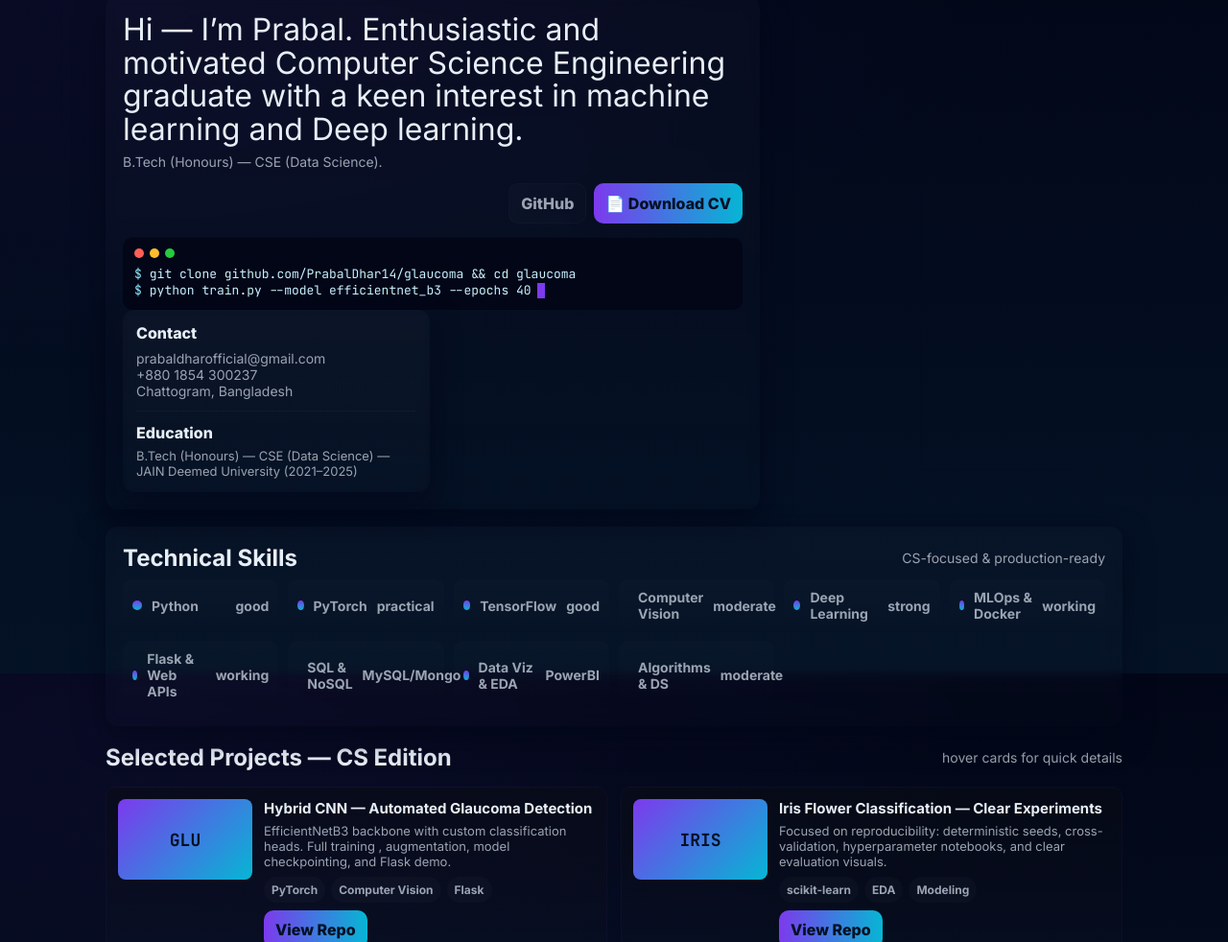
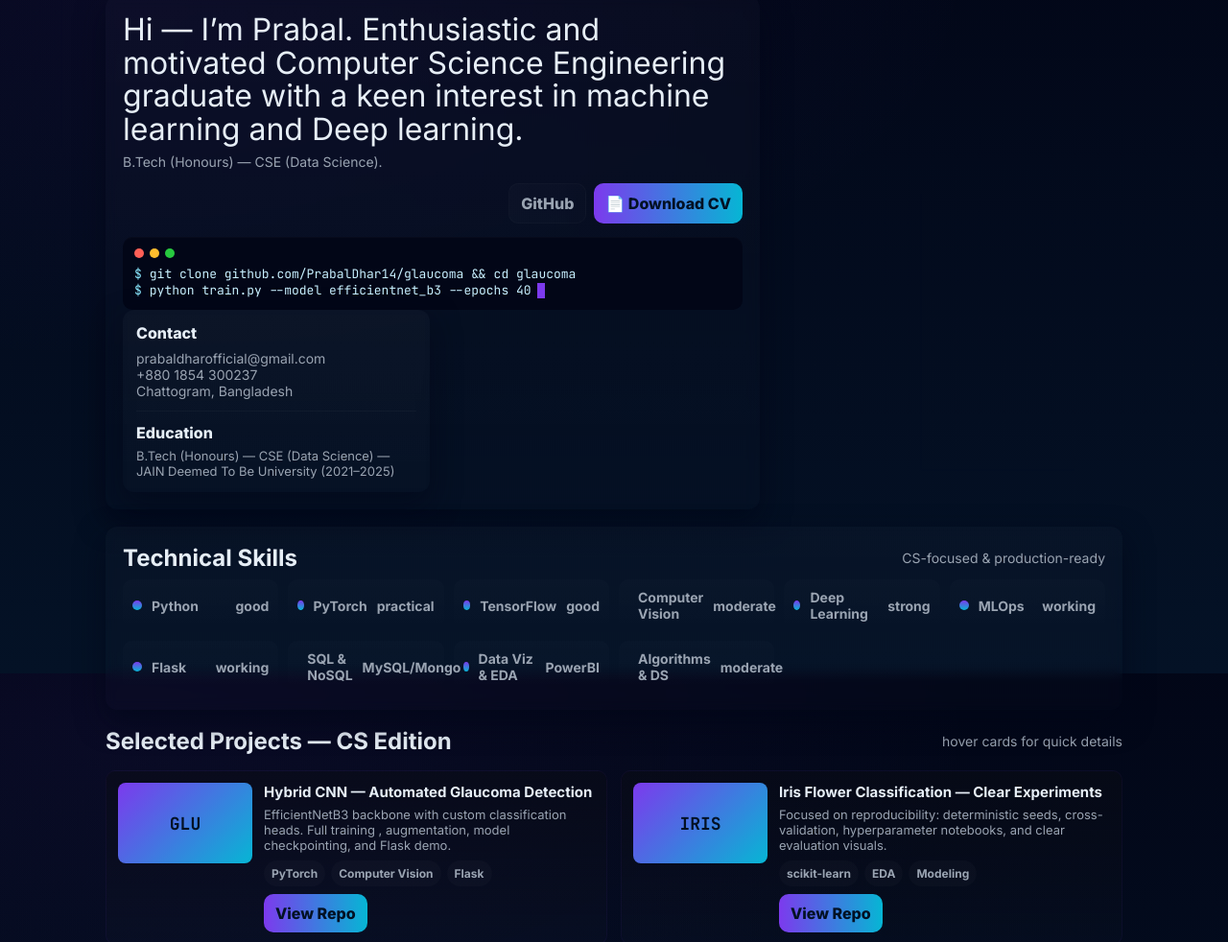
Before and after one commit to Prabaldhar/portfolio-website, a plain HTML site: page index.html in a window 1280 px wide. Shown: the part 118-1100 px from the top of the page at 96% size. Drawn offline with Linux system fonts and the light colour scheme.

Commit message:
Update index.html

```diff
--- a/index.html
+++ b/index.html
@@ -160,7 +160,7 @@
                 <div class="muted" style="margin-top:8px">prabaldharofficial@gmail.com<br/>+880 1854 300237<br/>Chattogram, Bangladesh</div>
                 <hr style="margin:12px 0;border:none;border-top:1px solid rgba(255,255,255,0.03)" />
                 <div style="font-weight:800">Education</div>
-                <div class="muted" style="font-size:13px;margin-top:6px">B.Tech (Honours) — CSE (Data Science) — JAIN Deemed University (2021–2025)</div>
+                <div class="muted" style="font-size:13px;margin-top:6px">B.Tech (Honours) — CSE (Data Science) — JAIN Deemed To Be University (2021–2025)</div>
               </div>
             </aside>
           </div>
@@ -176,8 +176,8 @@
             <div class="skill"><span class="dot"></span> TensorFlow <span style="margin-left:auto" class="muted">good</span></div>
             <div class="skill"><span class="dot"></span> Computer Vision <span style="margin-left:auto" class="muted">moderate</span></div>
             <div class="skill"><span class="dot"></span> Deep Learning <span style="margin-left:auto" class="muted">strong</span></div>
-            <div class="skill"><span class="dot"></span> MLOps & Docker <span style="margin-left:auto" class="muted">working</span></div>
-            <div class="skill"><span class="dot"></span> Flask & Web APIs <span style="margin-left:auto" class="muted">working</span></div>
+            <div class="skill"><span class="dot"></span> MLOps  <span style="margin-left:auto" class="muted">working</span></div>
+            <div class="skill"><span class="dot"></span> Flask  <span style="margin-left:auto" class="muted">working</span></div>
             <div class="skill"><span class="dot"></span> SQL & NoSQL <span style="margin-left:auto" class="muted">MySQL/Mongo</span></div>
             <div class="skill"><span class="dot"></span> Data Viz & EDA <span style="margin-left:auto" class="muted">PowerBI</span></div>
             <div class="skill"><span class="dot"></span> Algorithms & DS <span style="margin-left:auto" class="muted">moderate</span></div>
```
